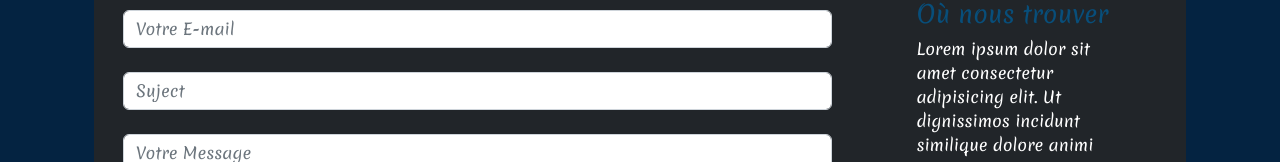
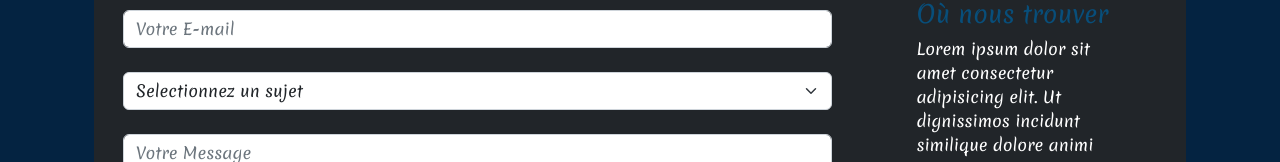
Before and after one commit to mikeaxle/learning-with-patrick, a Nuxt app: page / in a window 1280 px wide. Shown: the part 4608-4770 px from the top of the page. Built offline with nearby package versions, Linux system fonts and the light colour scheme.

Commit message:
fixes on the contact us form

```diff
--- a/components/Form.vue
+++ b/components/Form.vue
@@ -3,28 +3,22 @@
     <div class="flex-container container-wrapper">
       <div class="flex-item-left p-4 text-bg-dark">
         <h4>{{ $t("contacts.intro") }}</h4>
-        <form class="" action="">
+        <form method="POST" data-netlify="true">
           <input class="form-control" type="text" :placeholder="$t('contacts.name')" />
-          <input
-            class="form-control mt-4"
-            type="text"
-            :placeholder="$t('contacts.email')"
-          />
-          <input class="form-control mt-4" type="text" :placeholder="$t('contacts.subject')" />
-          <textarea
-            class="form-control mt-4"
-            name=""
-            id=""
-            cols="30"
-            rows="10"
-           :placeholder="$t('contacts.message')"
-          ></textarea>
+          <input class="form-control mt-4" type="text" :placeholder="$t('contacts.email')" />
+          <select class="form-select mt-4" :placeholder="$t('contacts.subject')" :name="$t('contacts.subject')" id=""
+            required>
+            <option>{{ $t('contacts.subject0') }}</option>
+            <option :value="$t('contacts.subject1')">{{ $t('contacts.subject1') }}</option>
+            <option :value="$t('contacts.subject2')">{{ $t('contacts.subject2') }}</option>
+            <option :value="$t('contacts.subject3')">{{ $t('contacts.subject3') }}</option>
+            <option :value="$t('contacts.subject4')">{{ $t('contacts.subject4') }}</option>
+            <option :value="$t('contacts.subject5')">{{ $t('contacts.subject5') }}</option>
+          </select>
+          <textarea class="form-control mt-4" name="" id="" cols="30" rows="10"
+            :placeholder="$t('contacts.message')"></textarea>
           <br />
-          <input
-            class="form-control submit-button"
-            type="submit"
-            :value="$t('contacts.send')"
-          />
+          <input class="form-control submit-button" type="submit" :value="$t('contacts.send')" />
         </form>
       </div>
       <div class="flex-item-right p-5 text-bg-dark">
@@ -66,14 +60,17 @@ export default {};
   border: 5px solid #212529;
   border-radius: 10px 10px 10px 10px;
 }
+
 .flex-container {
   display: flex;
   flex-direction: row;
+
   // flex-wrap: wrap;
   .flex-item-left {
     flex: 70%;
     background-color: $form_first;
   }
+
   .flex-item-right {
     flex: 30%;
     padding: 5px;
@@ -86,12 +83,15 @@ export default {};
   color: white;
   border: 1px solid rgb(8, 68, 105);
 }
-.submit-button:hover{
+
+.submit-button:hover {
   background-color: $title_color ;
 }
+
 .title_color {
   color: $form_first;
 }
+
 /* Responsive layout - makes a one column-layout instead of two-column layout */
 @media (max-width: 800px) {
   .flex-container {
--- a/locales/fr.json
+++ b/locales/fr.json
@@ -65,7 +65,13 @@
       "emailUs": "Envoyez-nous un e-mail à",
       "callus": "Appelez-nous au",
       "lorem": "Lorem ipsum dolor sit amet consectetur adipisicing elit. Ut dignissimos incidunt similique dolore animi vero?",
-      "send": "Envoyer"
+      "send": "Envoyer",
+      "subject0":"Selectionnez un sujet",
+      "subject1":"Apprendre l'anglais",
+      "subject2":"Préparer un entretien",
+      "subject3":"Préparer un discours/une présentation",
+      "subject4":"Traduction de documents",
+      "subject5":"Autre"
     },
     "footer": {
       "connect": "Connectez-vous avec nous",
--- a/pages/index.vue
+++ b/pages/index.vue
@@ -53,7 +53,8 @@
               </p>
               <div class="button pt-5">
                 <a href="#services">
-                  <Button class="m-2" :title="$t('home.servicesButton')" :secondTitle="$t('home.ServicesButtomHover')" /></a>
+                  <Button class="m-2" :title="$t('home.servicesButton')"
+                    :secondTitle="$t('home.ServicesButtomHover')" /></a>
                 <a href="#contact">
                   <Button :title="$t('home.contactButton')" :secondTitle="$t('home.contacButtontHover')" />
                 </a>
@@ -117,7 +118,7 @@
             </p>
           </div>
           <div class="flex-item-right cards">
-            <h2>  {{ $t("services.service4Title") }}</h2>
+            <h2> {{ $t("services.service4Title") }}</h2>
             <p>
               {{ $t("services.service4Description") }}
             </p>
```
Also changed, not shown: locales/en.json (+7 -1 lines). Lines whose indentation alone changed are shown as unchanged.
